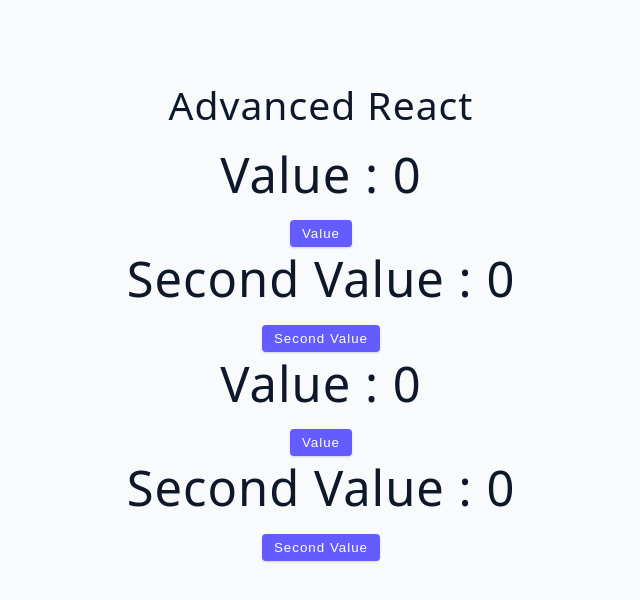
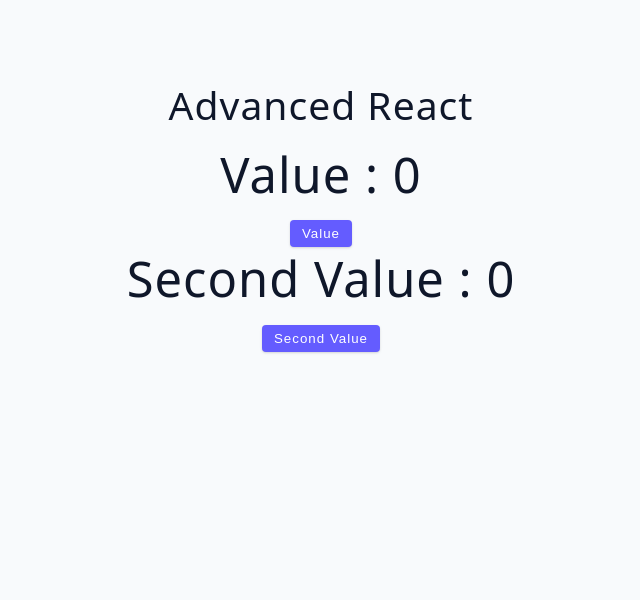
Before and after one commit to luisabianca/react-hooks, a React (Vite) app: page / in a window 1280 px wide. Shown: the top 600 px of the page, without its empty margins (319-959 px from the left). Built offline with nearby package versions, Linux system fonts and the light colour scheme.

Commit message:
removing final test

```diff
--- a/src/App.jsx
+++ b/src/App.jsx
@@ -1,12 +1,10 @@
 import Starter from './tutorial/02-useEffect/starter/03-multiple-effects'
-import Final from './tutorial/02-useEffect/final/03-multiple-effects'
 
 function App() {
   return (
     <div className='container'>
       <h2>Advanced React</h2>
       <Starter />
-      <Final />
     </div>
   );
 }
```
